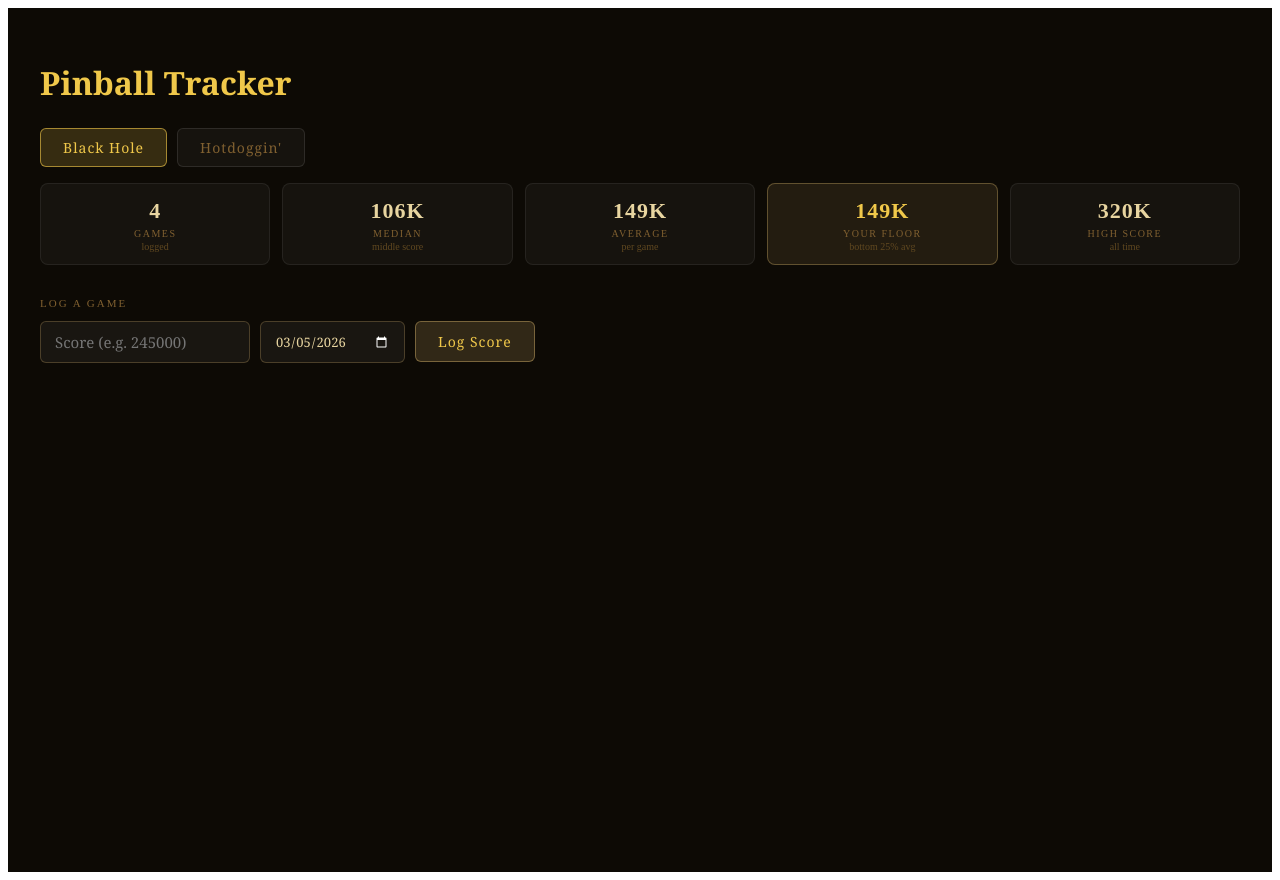
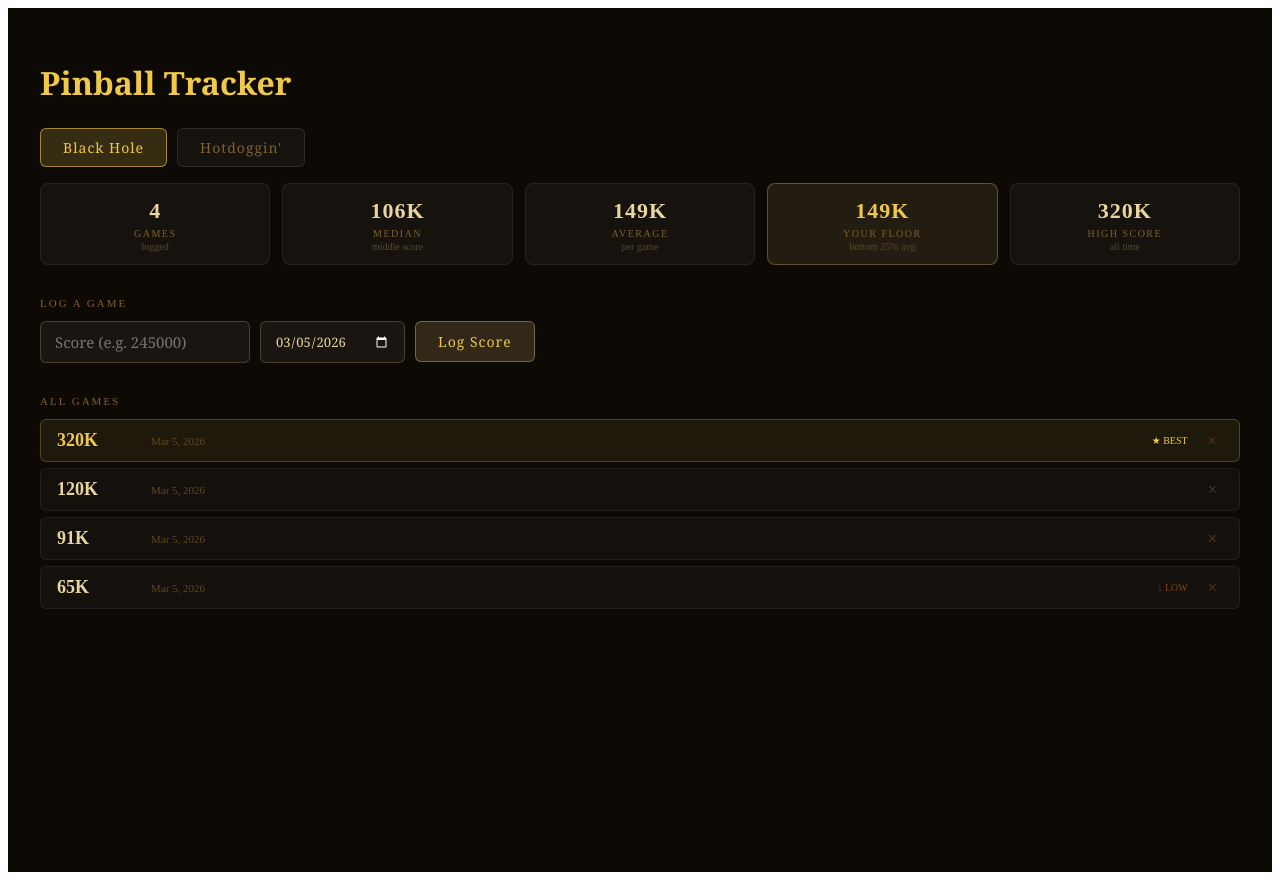
Before and after one commit to allgooda/pinball-tracker, a React (Vite) app: page / in a window 1280 px wide. Built offline with nearby package versions, Linux system fonts and the light colour scheme.

Commit message:
wire up stats line

```diff
--- a/src/App.tsx
+++ b/src/App.tsx
@@ -6,6 +6,7 @@ import { calculateStats } from './utils/stats';
 import MachineSwitcher from './components/MachineSwitch';
 import StatsRow from './components/StatsRow';
 import AddScoreForm from './components/AddScoreForm';
+import ScoreList from './components/ScoreList';
 
 const initialMachines: Machine[] = [
   { id: 1, name: 'Black Hole' },
@@ -20,6 +21,7 @@ const initialScores: ScoreEntry[] = [
 ];
 
 export default function App() {
+
   const [machines] = useState<Machine[]>(initialMachines);
   const [scores, setScores] = useState<ScoreEntry[]>(initialScores);
   const [activeMachine, setActiveMachine] = useState<Machine>(initialMachines[0]);
@@ -31,21 +33,38 @@ export default function App() {
     setScores((prev) => [...prev, entry]);
   }
 
+  function handleRemoveScore(id: number) {
+    setScores((prev) => prev.filter((s) => s.id !== id));
+  }
+
   return (
     <div style={{ background: '#0d0a05', minHeight: '100vh', padding: 32 }}>
+
       <h1 style={{ color: '#f0c84a', fontFamily: 'Georgia, serif' }}>
         Pinball Tracker
       </h1>
+
       <MachineSwitcher
         machines={machines}
         activeMachine={activeMachine}
         onSelect={setActiveMachine}
       />
+
       {stats && <StatsRow stats={stats} />}
+
       <AddScoreForm
         activeMachine={activeMachine}
         onAdd={handleAddScore}
       />
+
+      {stats && (
+        <ScoreList
+          scores={activeScores}
+          stats={stats}
+          onRemove={handleRemoveScore}
+        />
+      )}
+
     </div>
   );
 }
--- /dev/null
+++ b/src/components/ScoreList.tsx
@@ -0,0 +1,77 @@
+// src/components/ScoreList.tsx
+
+import type { ScoreEntry, MachineStats } from '../types';
+import { formatScore, formatDate } from '../utils/format';
+
+interface Props {
+  scores: ScoreEntry[];
+  stats: MachineStats;
+  onRemove: (id: number) => void;
+}
+
+function ScoreRow({ entry, isHigh, isLow, onRemove }: {
+  entry: ScoreEntry;
+  isHigh: boolean;
+  isLow: boolean;
+  onRemove: (id: number) => void;
+}) {
+  return (
+    <div style={{
+      display: 'flex',
+      alignItems: 'center',
+      gap: 14,
+      padding: '10px 16px',
+      background: isHigh ? 'rgba(240,200,74,0.08)' : 'rgba(255,255,255,0.03)',
+      border: isHigh ? '1px solid rgba(240,200,74,0.25)' : '1px solid rgba(255,255,255,0.06)',
+      borderRadius: 6,
+    }}>
+      <div style={{ fontSize: 18, fontWeight: 'bold', color: isHigh ? '#f0c84a' : '#e8d5a0', minWidth: 80 }}>
+        {formatScore(entry.score)}
+      </div>
+      <div style={{ fontSize: 11, color: '#604820', flex: 1 }}>
+        {formatDate(entry.date)}
+      </div>
+      {isHigh && <div style={{ fontSize: 10, color: '#f0c84a', textTransform: 'uppercase' }}>★ best</div>}
+      {isLow && !isHigh && <div style={{ fontSize: 10, color: '#804020', textTransform: 'uppercase' }}>↓ low</div>}
+      <button
+        onClick={() => onRemove(entry.id)}
+        style={{ background: 'none', border: 'none', color: '#503020', cursor: 'pointer', fontSize: 16 }}
+      >
+        ×
+      </button>
+    </div>
+  );
+}
+
+export default function ScoreList({ scores, stats, onRemove }: Props) {
+  if (scores.length === 0) {
+    return (
+      <div style={{ padding: '48px 0', color: '#604820', fontSize: 14, textAlign: 'center' }}>
+        nothing logged yet
+      </div>
+    );
+  }
+
+  const sorted = [...scores].sort(
+    (a, b) => new Date(b.date).getTime() - new Date(a.date).getTime()
+  );
+
+  return (
+    <div style={{ marginTop: 32 }}>
+      <div style={{ fontSize: 11, color: '#806030', textTransform: 'uppercase', letterSpacing: 2, marginBottom: 12 }}>
+        all games
+      </div>
+      <div style={{ display: 'flex', flexDirection: 'column', gap: 6 }}>
+        {sorted.map((entry) => (
+          <ScoreRow
+            key={entry.id}
+            entry={entry}
+            isHigh={entry.score === stats.high}
+            isLow={entry.score === stats.low}
+            onRemove={onRemove}
+          />
+        ))}
+      </div>
+    </div>
+  );
+}
```
